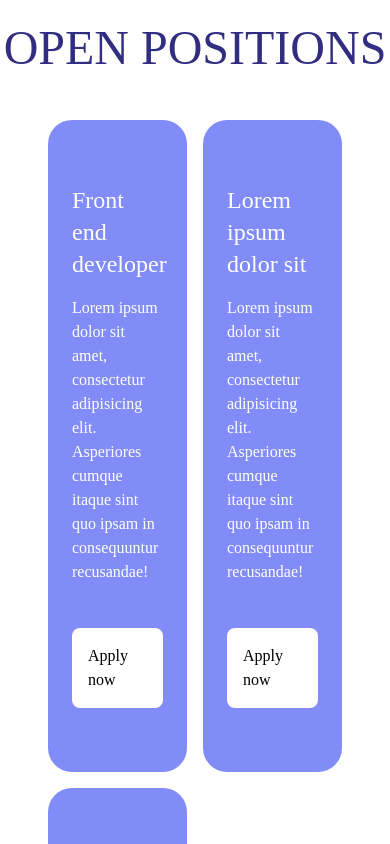
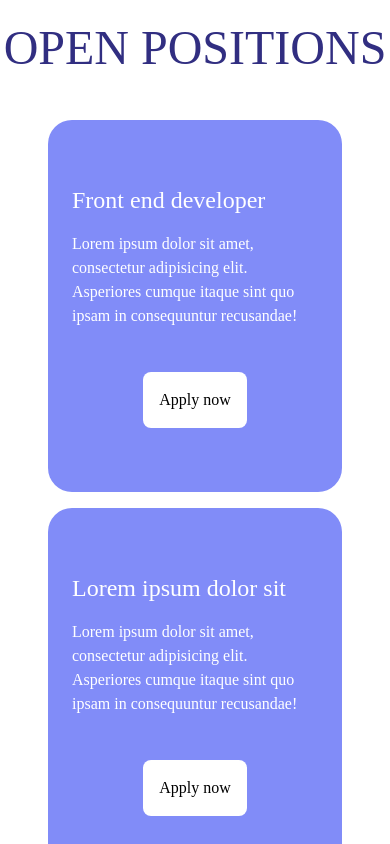
Before and after one commit to nikolap994/recruit_em, a Next.js app: page / in a window 390 px wide. Shown: the part 1520-2364 px from the top of the page. Built offline with nearby package versions, Linux system fonts and the light colour scheme.

Commit message:
Update Open Positions grid

```diff
--- a/src/components/OpenPositions.js
+++ b/src/components/OpenPositions.js
@@ -8,7 +8,7 @@ function OpenPositions() {
 				Open positions
 			</h2>
 
-			<div className="grid grid-cols-2 lg:grid-cols-3 gap-4 px-12 mb-16">
+			<div className="grid md:grid-cols-2 lg:grid-cols-3 gap-4 px-12 mb-16">
 				<OpenPosition
 					positionLink="#"
 					positionTitle="Front end developer"
```
